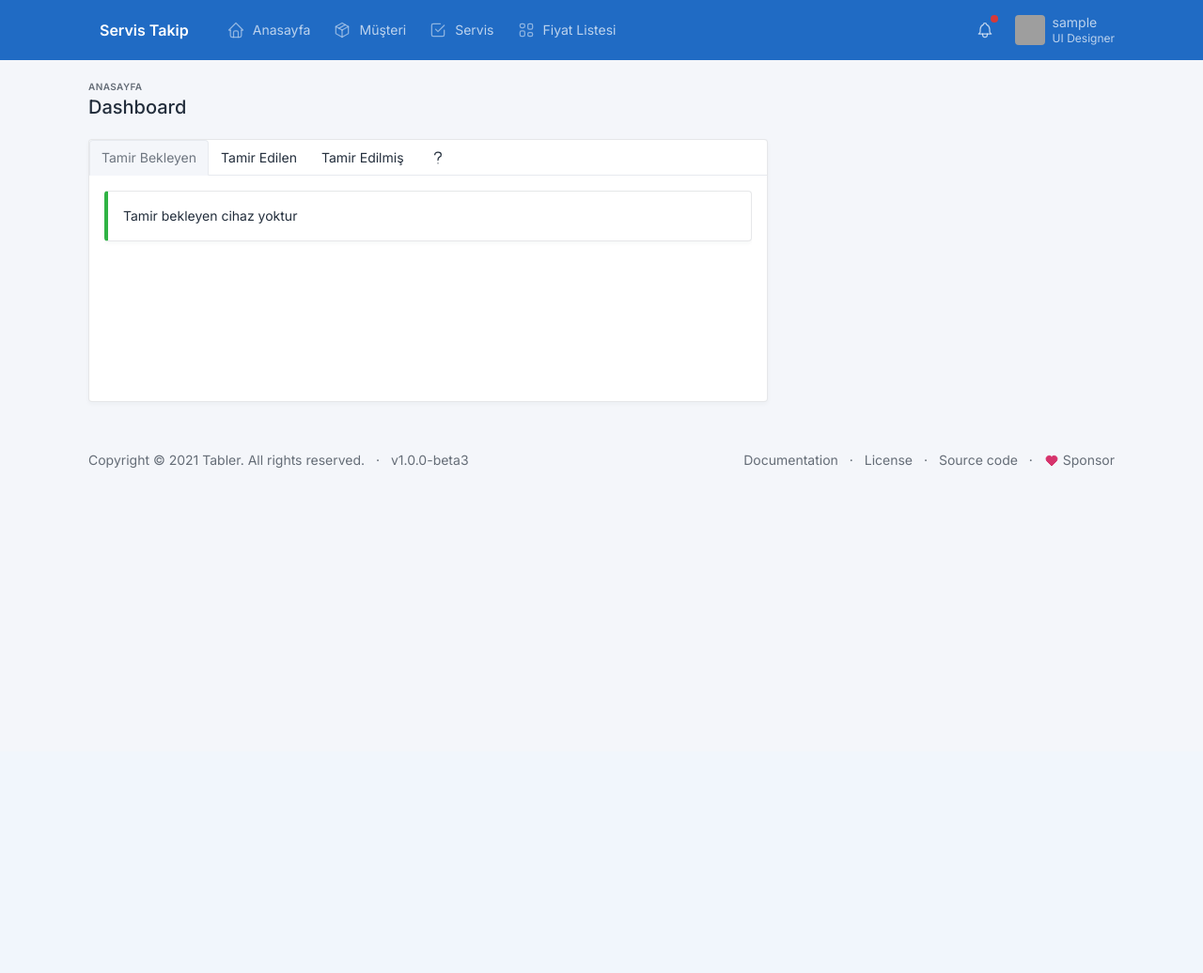
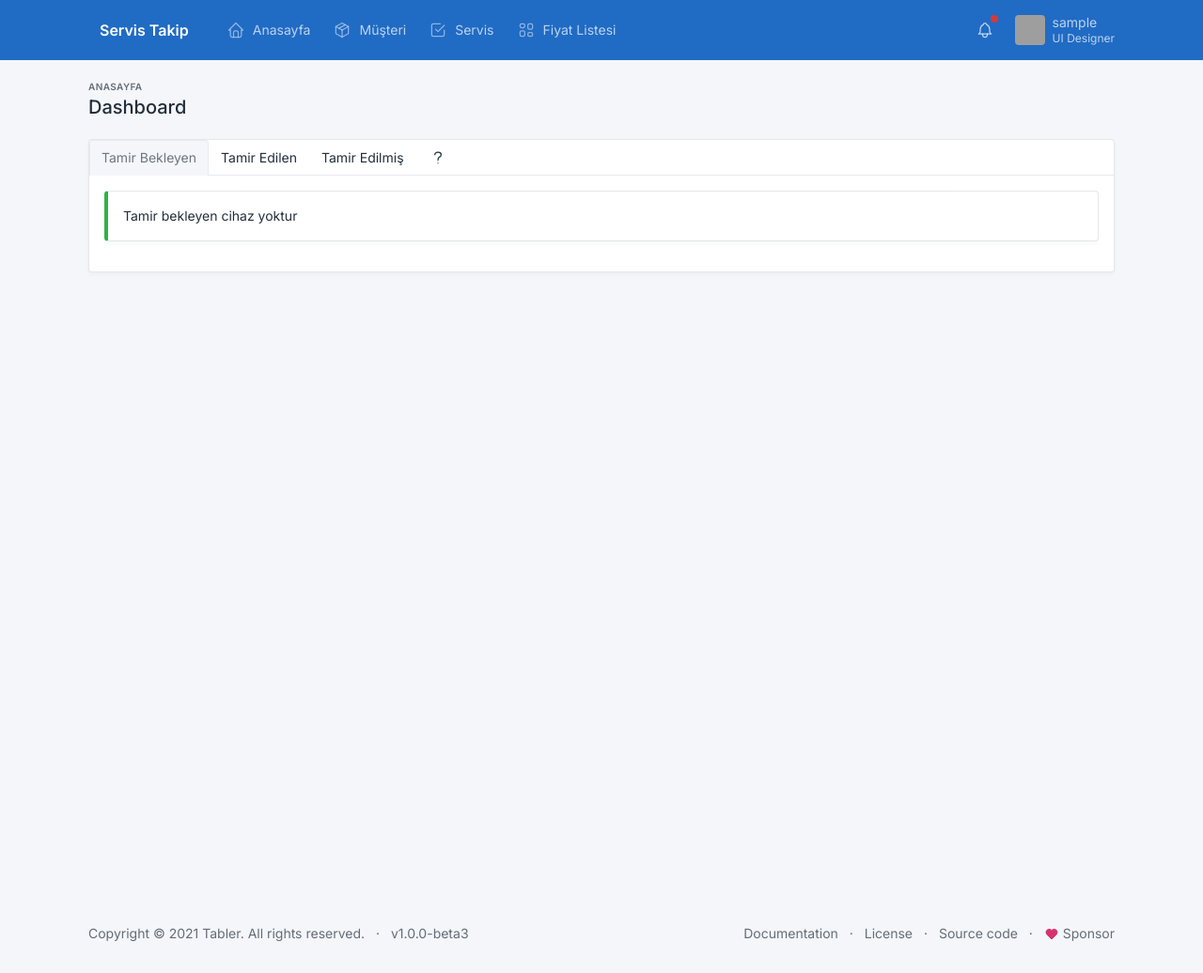
Before and after one commit to aliemresafak/serman, a Django app: page / in a window 1280 px wide. Shown: the whole page at 94% size. Before the commit the page ends 498 px from the top, so only its background shows below. Run offline with Django 3.2, Linux system fonts and the light colour scheme; the visitor is signed in with stand-in values (Sample User, id 1); data that the repository does not hold is empty; grey boxes are pictures that could not be loaded.

Commit message:
Fix: some ui changes

```diff
--- a/core/templates/base/_base.html
+++ b/core/templates/base/_base.html
@@ -44,7 +44,7 @@
         </div>
       </div>
       <div class="page-body">
-        <div class="container-xl">
+        <div class="container-xl vh-100">
           {% block content %} {% endblock %}
         </div>
       </div>
--- a/core/templates/dashboard.html
+++ b/core/templates/dashboard.html
@@ -3,8 +3,8 @@
 {% block title %} Dashboard {% endblock %}
 {% block content %}
 <div class="row row-deck row-cards">
-  <div class="col-md-8">
-    <div class="card" style="height: 20em;">
+  <div class="col-md-12">
+    <div class="card">
       <ul class="nav nav-tabs" data-bs-toggle="tabs">
         <li class="nav-item">
           <a href="#waiting" class="nav-link active" data-bs-toggle="tab">Tamir Bekleyen</a>
```
